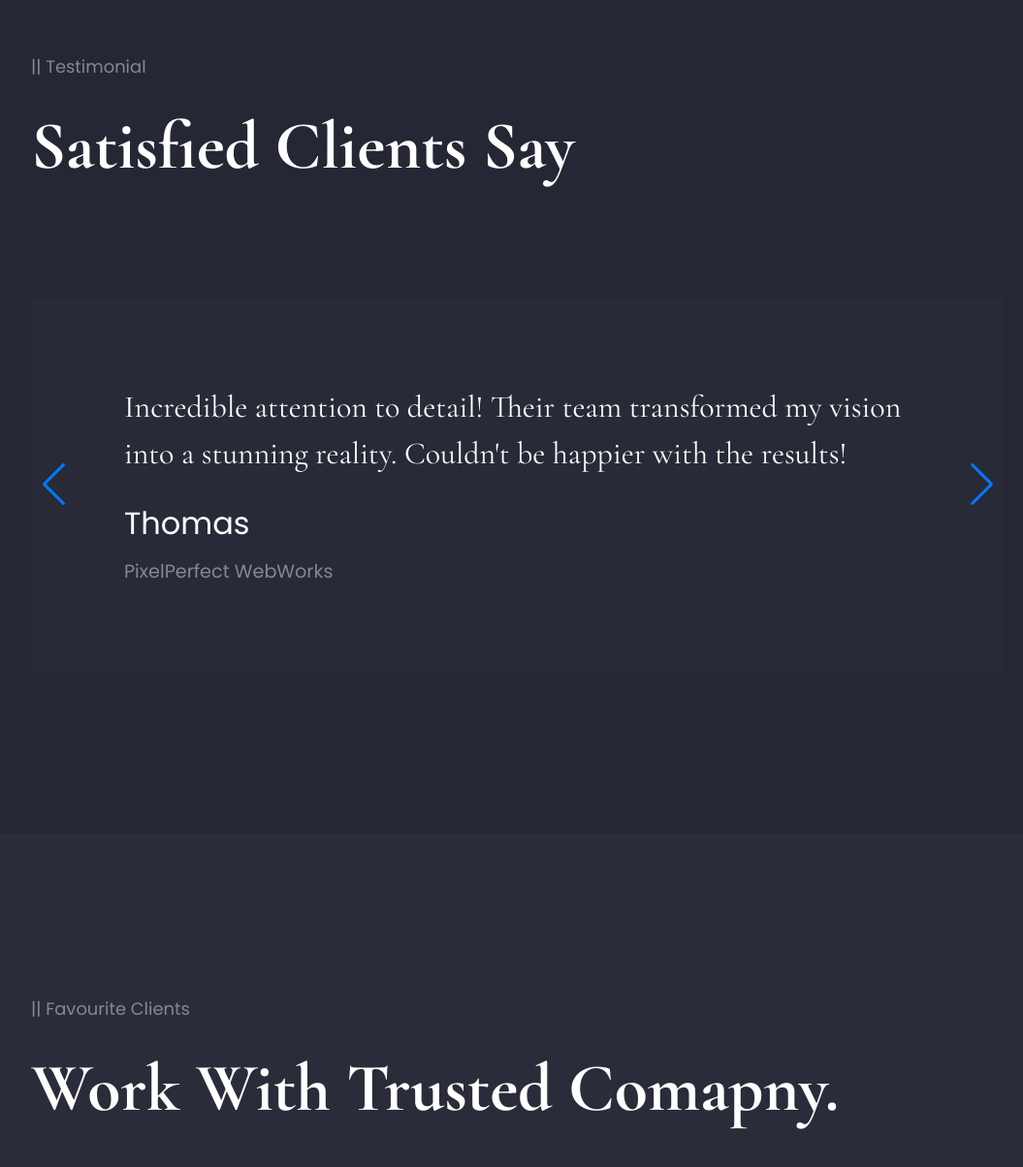
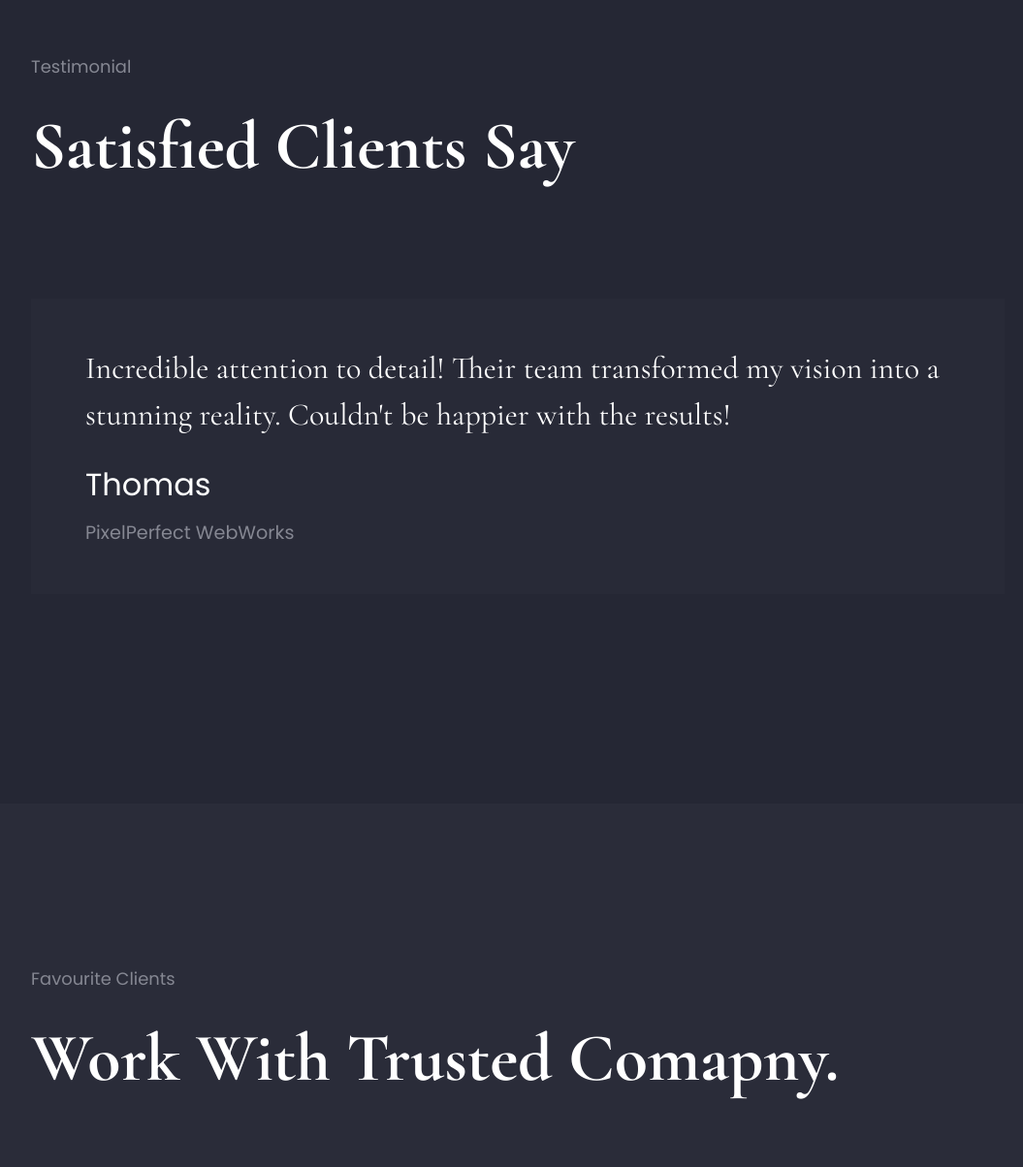
Before and after one commit to AHShuvro/portfolio-2, a React (Vite) app: page /about in a window 1280 px wide. Shown: the part 3098-4302 px from the top of the page at 97% size, without its empty margins (106-1161 px from the left). Built offline with nearby package versions, Linux system fonts and the light colour scheme.

Commit message:
fixed some isues

```diff
--- a/src/Components/Banner/Banner1.jsx
+++ b/src/Components/Banner/Banner1.jsx
@@ -6,7 +6,7 @@ const Banner1 = () => {
                 <div className='flex items-center justify-between container '>
                     <div className='flex flex-col items-start justify-center'>
                         <h3 className='text-[2rem] md:text-[3.12rem] lg:text-[3.75rem] xl:text-[5.31rem] text-white font-bold'>{`Hello! I’m`}</h3>
-                        <h1 className='sm:text-[3.75rem] md:text-[5.31rem] lg:text-[6.87rem] xl:text-[8.75rem]  text-white flex-1 mt-0 md:-mt-6 font-bold'>A H <span className='relative'>Shuvro <img className='absolute right-0 bottom-3' src="assets/img/mark-shape.webp" alt="" /></span></h1>
+                        <h1 className='text-[3.2rem] sm:text-[3.75rem] md:text-[5.31rem] lg:text-[6.87rem] xl:text-[8.75rem]  text-white flex-1 mt-0 md:-mt-6 font-bold'>A H Shuvro</h1>
                         <p className='text-[#858792] font-poppins text-[1rem] md:text-[1.12rem] lg:text-[1.37rem] xl:text-[1.37rem]'>Front-end developer specializing in Shopify & Webflow.</p>
                         <button className="hover:bg-[#2A2C39] transition-all duration-500 text-[1rem] text-white h-16 px-10 rounded-[40rem] border-[0.062rem] border-[#3b3d49] font-poppins mt-[3.75rem]">Get Resume </button>
                     </div>
--- a/src/Components/FavouriteClients/FavouriteClients.jsx
+++ b/src/Components/FavouriteClients/FavouriteClients.jsx
@@ -10,7 +10,7 @@ const FavouriteClients = () => {
 
             <div className='container mx-auto my-20 md:my-20 lg:my-24 xl:my-[10.5rem]'>
                 <div className='p-2 sm:p-0'>
-                    <p className='text-[1.12rem] font-light text-[#858792] font-poppins'> ||  Favourite Clients
+                    <p className='text-[1.12rem] font-light text-[#858792] font-poppins'>Favourite Clients
                     </p>
                     <h2 className=' text-[#fff] text-[2.25rem] md:text-[2.5rem] lg:text-[3.12rem] xl:text-[4.37rem] font-bold mt-4'>Work With Trusted Comapny.</h2>
                 </div>
--- a/src/Components/Service/Service.jsx
+++ b/src/Components/Service/Service.jsx
@@ -12,8 +12,8 @@ const Service = () => {
     return (
         <>
             <div className='container mx-auto mt-20 md:mt-20 lg:mt-24 xl:mt-[10.5rem]'>
-                <div className='px-6 sm:p-0'>
-                    <p className='text-[1.12rem] font-light text-[#858792] font-poppins'> ||  My Services</p>
+                <div className='px-3 sm:px-0'>
+                    <p className='text-[1.12rem] font-light text-[#858792] font-poppins'>My Services</p>
                     <h2 className='text-[2.25rem] md:text-[2.5rem] lg:text-[3.12rem] xl:text-[4.37rem] text-[#fff] font-bold mt-4'>Service Provide For My Clients.</h2>
                 </div>
                 <div className='flex justify-between mt-[7.5rem]'>
--- a/src/Components/Skills/Skills.jsx
+++ b/src/Components/Skills/Skills.jsx
@@ -9,7 +9,7 @@ const Skills = () => {
             <div className='flex-1 bg-[#252734] px-3 mt-20 md:mt-20 lg:mt-24 xl:mt-[10.5rem] py-20 md:py-20 lg:py-24 xl:py-[10.5rem]'>
                 <div className='container flex flex-col xl:flex-row gap-20 items-center justify-between'>
                     <div className="w-full xl:w-1/2">
-                        <p className='text-[1.12rem] font-light text-[#858792] font-poppins'> ||  Special Skills</p>
+                        <p className='text-[1.12rem] font-light text-[#858792] font-poppins'>Special Skills</p>
                         <h2 className='text-[2.25rem] md:text-[2.5rem] lg:text-[3.12rem] xl:text-[4.37rem] text-[#fff] font-bold mt-4'>My Special Skill Field Here.</h2>
                         <div className='flex items-center justify-between gap-4 h-16 w-[14.5rem] mt-14 md:mt-16 lg:mt-20 xl:mt-24 px-10 rounded-[40rem] border-[0.062rem] border-[#3b3d49]'>
                             <button className=" hover:bg-[#2A2C39] transition-all duration-500 text-[1rem] text-white font-poppins">Get Resume </button>
--- a/src/Components/Testimonials/Testimonial.jsx
+++ b/src/Components/Testimonials/Testimonial.jsx
@@ -1,7 +1,7 @@
 import { Swiper, SwiperSlide } from 'swiper/react';
 import 'swiper/css';
 import 'swiper/css/navigation';
-import { Autoplay, Navigation } from 'swiper/modules';
+import { Autoplay} from 'swiper/modules';
 
 const Testimonial = () => {
     return (
@@ -9,43 +9,42 @@ const Testimonial = () => {
             <div className="container mx-auto">
                 <div className="flex justify-start">
                     <div>
-                        <p className='text-[1.12rem] font-light text-[#858792] font-poppins text-start'> ||  Testimonial
+                        <p className='text-[1.12rem] font-light text-[#858792] font-poppins text-start'>Testimonial
                         </p>
                         <h2 className=' text-[#fff] text-[2.25rem] md:text-[2.5rem] lg:text-[3.12rem] xl:text-[4.37rem] font-bold mt-4 text-start'>Satisfied Clients Say</h2>
                     </div>
                 </div>
                 <div className="pt-12 md:pt-14 lg:pt-16 xl:pt-[6.5rem]">
                     <Swiper
-                        navigation={true}
                         autoplay={true}
-                        modules={[Navigation, Autoplay]}
+                        modules={[ Autoplay]}
                         speed={2000}
                         className="mySwiper">
 
                         <SwiperSlide>
-                            <div className="h-96 w-full bg-[#282A37] flex flex-col items-start justify-center px-24">
-                                <p className='text-white text-[2rem] pb-6'>Exceptional service! They turned my outdated website into a sleek masterpiece. Highly recommend for anyone seeking top-notch web development.</p>
+                            <div className="h-auto w-full bg-[#282A37] flex flex-col items-start justify-center px-3 sm:px-8 md:px-14 lg:px-24 py-12">
+                                <p className='text-white text-[1.5rem] md:text-[2rem] pb-6'>Exceptional service! They turned my outdated website into a sleek masterpiece. Highly recommend for anyone seeking top-notch web development.</p>
                                 <p className='text-white text-[2rem] font-poppins pb-3'>Alexander Flik</p>
                                 <p className='text-[#858792] text-[1.2rem] font-poppins'>BlueTech Solutions</p>
                             </div>
                         </SwiperSlide>
                         <SwiperSlide>
-                            <div className="h-96 w-full bg-[#282A37] flex flex-col items-start justify-center px-24">
-                                <p className='text-white text-[2rem] pb-6'>Incredible attention to detail! Their team transformed my vision into a stunning reality. Couldn't be happier with the results!</p>
+                            <div className="h-auto w-full bg-[#282A37] flex flex-col items-start justify-center px-6 sm:px-12 md:px-14 py-12">
+                                <p className='text-white text-[1.5rem] md:text-[2rem] pb-6'>Incredible attention to detail! Their team transformed my vision into a stunning reality. Couldn't be happier with the results!</p>
                                 <p className='text-white text-[2rem] font-poppins pb-3'>Thomas</p>
                                 <p className='text-[#858792] text-[1.2rem] font-poppins'>PixelPerfect WebWorks</p>
                             </div>
                         </SwiperSlide>
                         <SwiperSlide>
-                            <div className="h-96 w-full bg-[#282A37] flex flex-col items-start justify-center px-24">
-                                <p className='text-white text-[2rem] pb-6'>Outstanding professionalism! From start to finish, they exceeded my expectations. The website they created surpassed all others in design and functionality. Amazing job!</p>
+                            <div className="h-auto w-full bg-[#282A37] flex flex-col items-start justify-center px-6 sm:px-12 md:px-14 py-12">
+                                <p className='text-white text-[1.5rem] md:text-[2rem] pb-6'>Outstanding professionalism! From start to finish, they exceeded my expectations. The website they created surpassed all others in design and functionality. Amazing job!</p>
                                 <p className='text-white text-[2rem] font-poppins pb-3'>Emily</p>
                                 <p className='text-[#858792] text-[1.2rem] font-poppins'>CodeCraft Studios</p>
                             </div>
                         </SwiperSlide>
                         <SwiperSlide>
-                            <div className="h-96 w-full bg-[#282A37] flex flex-col items-start justify-center px-24">
-                                <p className='text-white text-[2rem] pb-6'>Lorem ipsum dolor sit amet consectetur adipisicing elit. Necessitatibus, tempore? Nam consequuntur natus rerum minus. Ratione, id!</p>
+                            <div className="h-auto w-full bg-[#282A37] flex flex-col items-start justify-center px-6 sm:px-12 md:px-14 py-12">
+                                <p className='text-white text-[1.5rem] md:text-[2rem] pb-6'>Lorem ipsum dolor sit amet consectetur adipisicing elit. Necessitatibus, tempore? Nam consequuntur natus rerum minus. Ratione, id!</p>
                                 <p className='text-white text-[2rem] font-poppins pb-3'>Lorem, ipsum.</p>
                                 <p className='text-[#858792] text-[1.2rem] font-poppins'>Lorem.</p>
                             </div>
```
Also changed, not shown: src/Components/Portfolio/Portfolio.jsx (+7 -3 lines).
